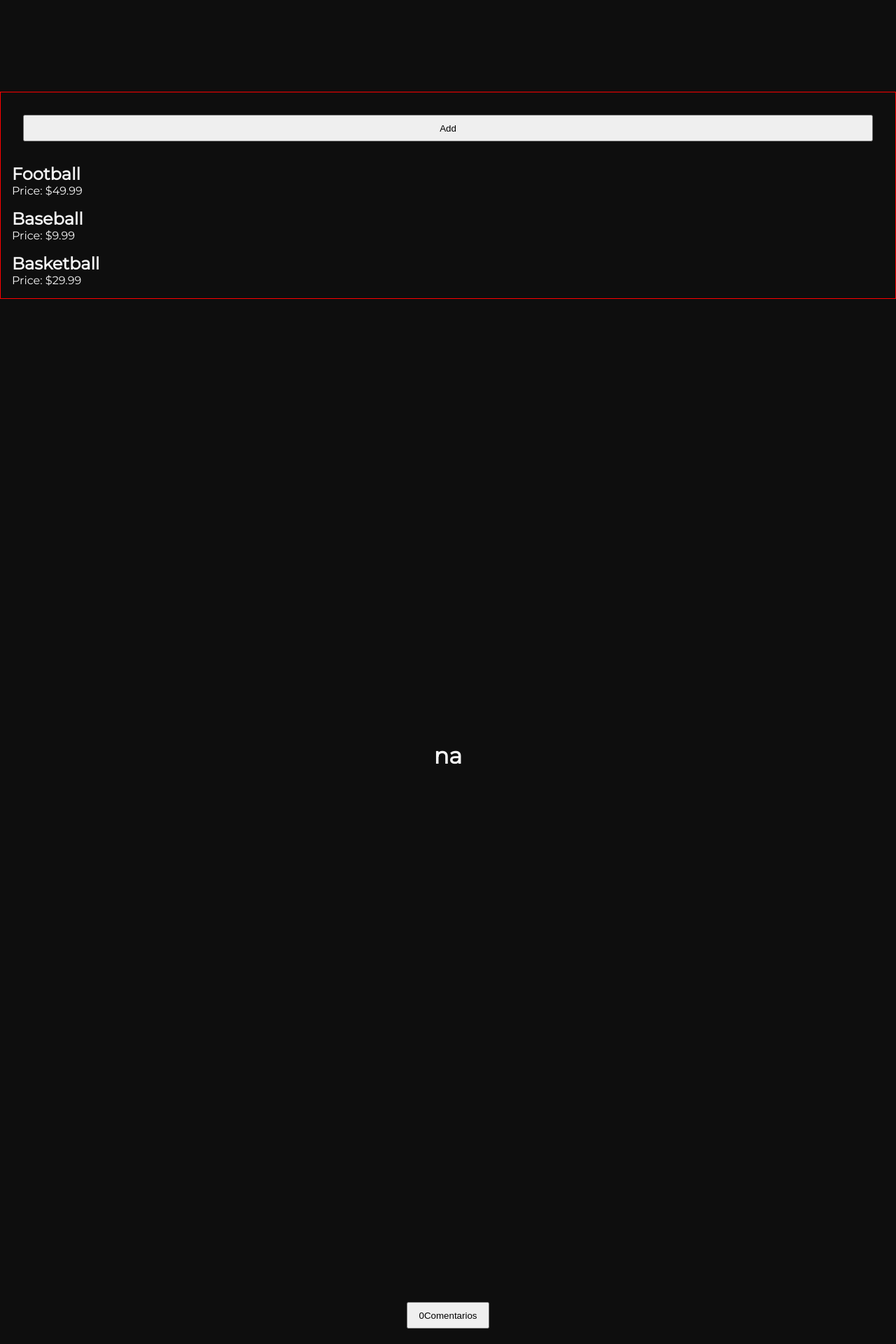
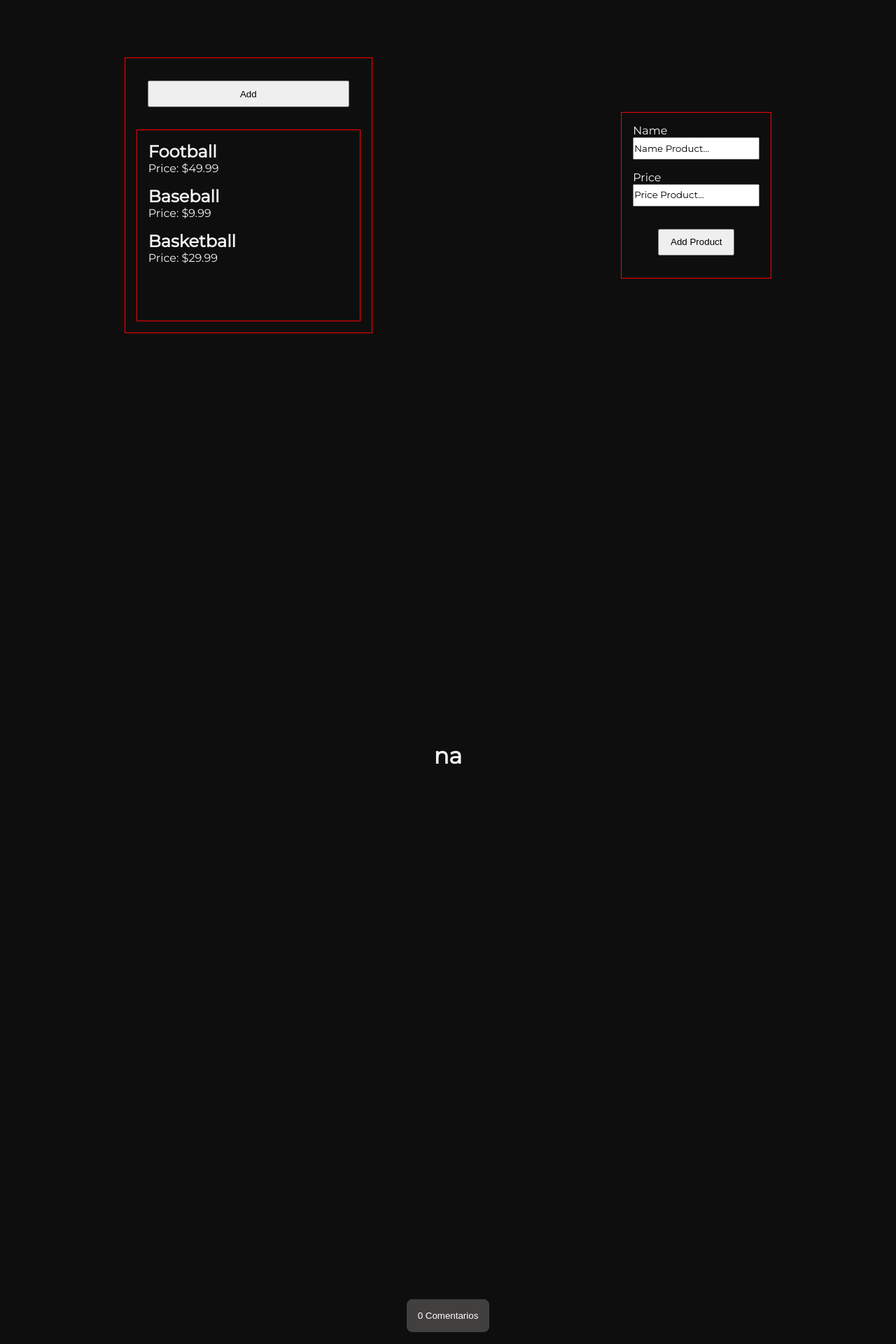
Before and after one commit to Mp-keyner/PageCorte4, a React (Vite) app: page / in a window 1280 px wide. Shown: the part 140-2060 px from the top of the page at 70% size. Built offline with nearby package versions, Linux system fonts and the light colour scheme.

Commit message:
2 de octubre

```diff
--- a/src/components/Cart/Cart.css
+++ b/src/components/Cart/Cart.css
@@ -1,8 +1,18 @@
 .contaCosas{
     border: 1px solid red;
-    width: 100%;
+    width: 20pc;
     padding: 1pc;
     display: flex;
     flex-direction: column;
     gap: 1pc;
 }
+.Products{
+    padding: 1pc;
+    height: 15pc;
+    display: flex;
+    align-items: flex-start;
+    gap: 1pc;
+    flex-direction: column;
+    border: 1px solid red;
+    overflow-y: scroll;
+}
--- a/src/components/Cart/Cart.jsx
+++ b/src/components/Cart/Cart.jsx
@@ -26,7 +26,8 @@ const Cart = () => {
         },
       ];
       const [Product, setProduct] = useState(Cosas)
-  return (
+return (
+   <>
     <div className='contaCosas'>
         <button onClick={() => {
             console.log(Product);
@@ -37,7 +38,8 @@ const Cart = () => {
                 price: 25678,
               },}])
         }}>Add</button>
-        {
+       <div className='Products'>
+       {
         Product.map(x => (
             <div key={x.Product.id}>
                 <h1>{x.Product.name}</h1>
@@ -45,7 +47,9 @@ const Cart = () => {
             </div>
         ))
         }
+       </div>
     </div>
+   </>
   )
 }
 
--- a/src/components/Estado/Estado.css
+++ b/src/components/Estado/Estado.css
@@ -0,0 +1,11 @@
+.botoCoun{
+    background-color: rgb(66, 63, 63);
+    border: none;
+    padding: 1pc;
+    border-radius: 8px;
+    transition: all 0.3s ease-in-out;
+    color: white;
+}
+.botoCoun:hover{
+    transform: scale(1.02);
+}
--- a/src/components/Estado/Estado.jsx
+++ b/src/components/Estado/Estado.jsx
@@ -1,10 +1,13 @@
 import React from 'react'
+import './Estado.css'
 
 const Estado = (prop) => {
   return (
     <>
-    <button disabled={prop.count == 20 ? true
-    : false} onClick={() => prop.setCoun(prop.count +1)}>{prop.count}Comentarios</button>
+    <button
+    className='botoCoun'
+    disabled={prop.count == 20 ? true
+    : false} onClick={() => prop.setCoun(prop.count +1)}>{prop.count} Comentarios</button>
     </>
   )
 }
--- /dev/null
+++ b/src/components/FormData/FormData.css
@@ -0,0 +1,24 @@
+.FormData{
+    border: 1px solid red;
+    padding: 1pc;
+}
+
+#Inp::placeholder{
+    color: black;
+}
+#Inp{
+    padding: 0.4pc 0pc;
+
+}
+.FormData form {
+    display: flex;
+    align-items: center;
+    justify-content: center;
+    flex-direction: column;
+    gap: 1pc;
+}
+.FormData form label {
+    display: flex;
+    flex-direction: column;
+    gap: 0.8 pc;
+}
--- /dev/null
+++ b/src/components/FormData/FormData.jsx
@@ -0,0 +1,28 @@
+import React from 'react'
+import './FormData.css'
+
+const FormData = ({setProduct, product}) => {
+
+    const HandleChange = (e) => {
+        e.preventDefaul()
+        console.log(e)
+        setProduct({name: e.target.value})
+    }
+  return (
+    <div className='FormData'>
+       <form action="" onSubmit={() =>HandleChange}>
+        <label htmlFor="Name">
+            <p>Name</p>
+            <input type="text" name="Name" id="Inp" placeholder='Name Product...' />
+        </label>
+        <label htmlFor="Price">
+            <p>Price</p>
+            <input type="text" name="Price" id="Inp" placeholder='Price Product...' />
+        </label>
+        <button>Add Product</button>
+       </form>
+    </div>
+  )
+}
+
+export default FormData
--- a/src/components/Layout/index.css
+++ b/src/components/Layout/index.css
@@ -1,6 +1,6 @@
 .Container{
     display: flex;
     align-items: center;
-    justify-content: center;
+    justify-content: space-around;
     height: 100vh;
 }
--- a/src/components/Layout/index.jsx
+++ b/src/components/Layout/index.jsx
@@ -3,17 +3,21 @@ import Nav from '../Nav/Nav'
 import './index.css'
 import Estado from '../Estado/Estado'
 import Cart from '../Cart/Cart'
+import FormData from '../FormData/FormData'
 
 
 const Layout = () => {
   console.log('Desde Layout')
   const [count , setCoun] = useState(0)
   console.log(count, 'valor del estado')
+  const [product, setProduct] = useState({})
+  console.log(product)
   return (
     <>
         <Nav/>
         <section className='Container'>
          <Cart/>
+         <FormData product={product} setProduct={setProduct}/>
         </section>
         <div className='Container'>
           <h1>
```
Also changed, not shown: src/context/Context.js (added, +31 -0 lines).
